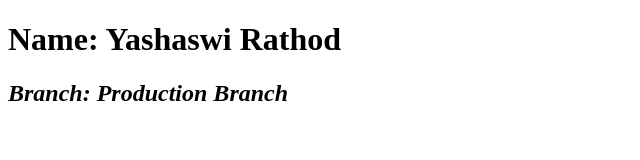
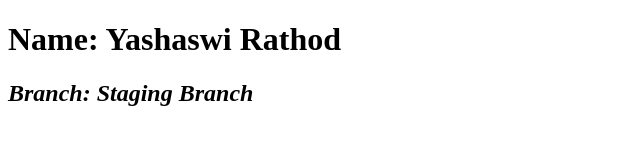
Before and after one commit to yashaswi13/Yashaswi_076_ESE2025, a plain HTML site: page index.html in a window 1280 px wide. Shown: the whole page, without its empty margins (0-640 px from the left). Drawn offline with Linux system fonts and the light colour scheme.

Commit message:
second commit

```diff
--- a/index.html
+++ b/index.html
@@ -7,6 +7,6 @@
 </head>
 <body>
     <h1>Name: Yashaswi Rathod</h1>
-    <h2><b><i>Branch: Production Branch</i></b></h2>
+    <h2><b><i>Branch: Staging Branch</i></b></h2>
 </body>
 </html>
```
